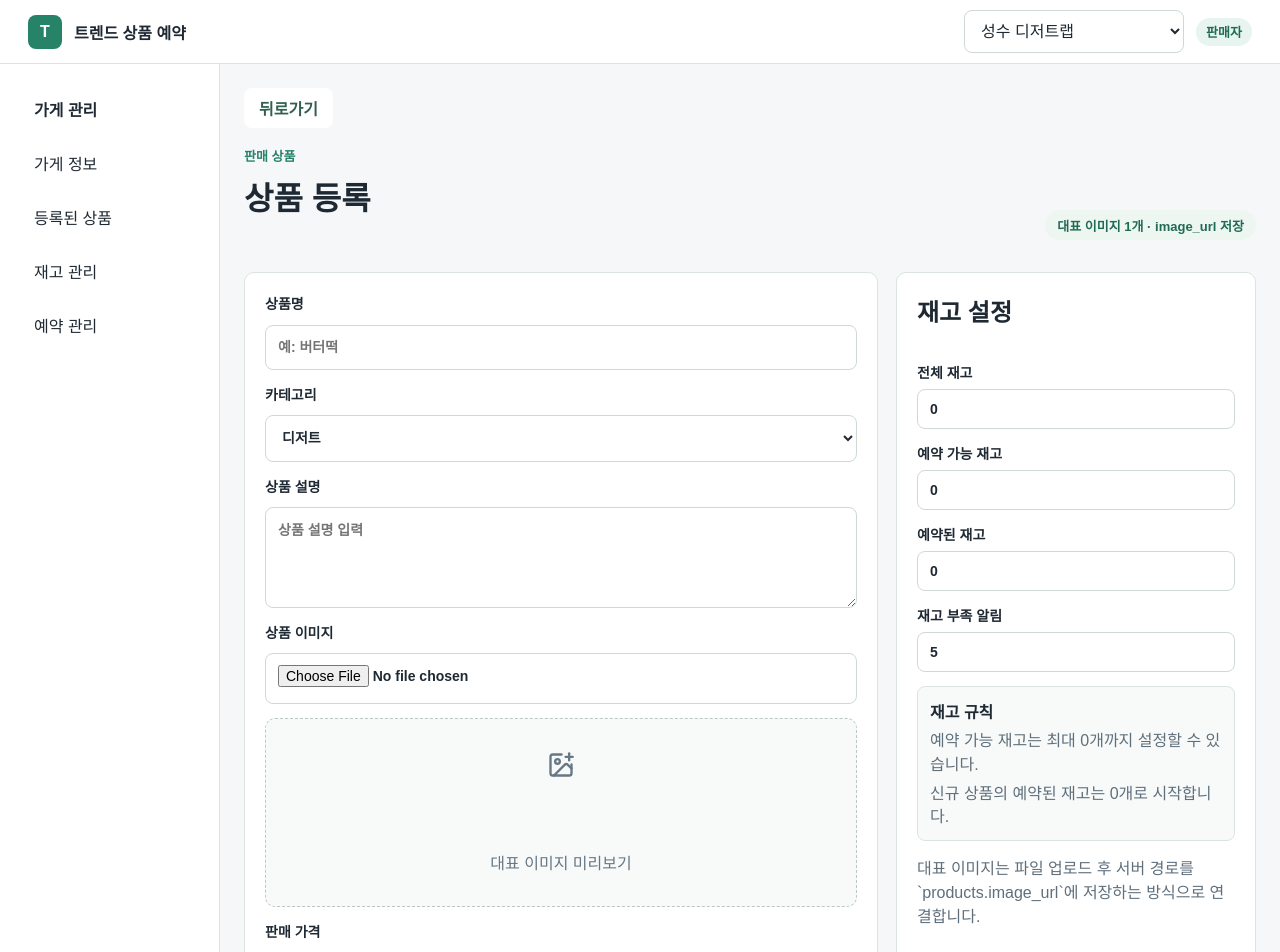
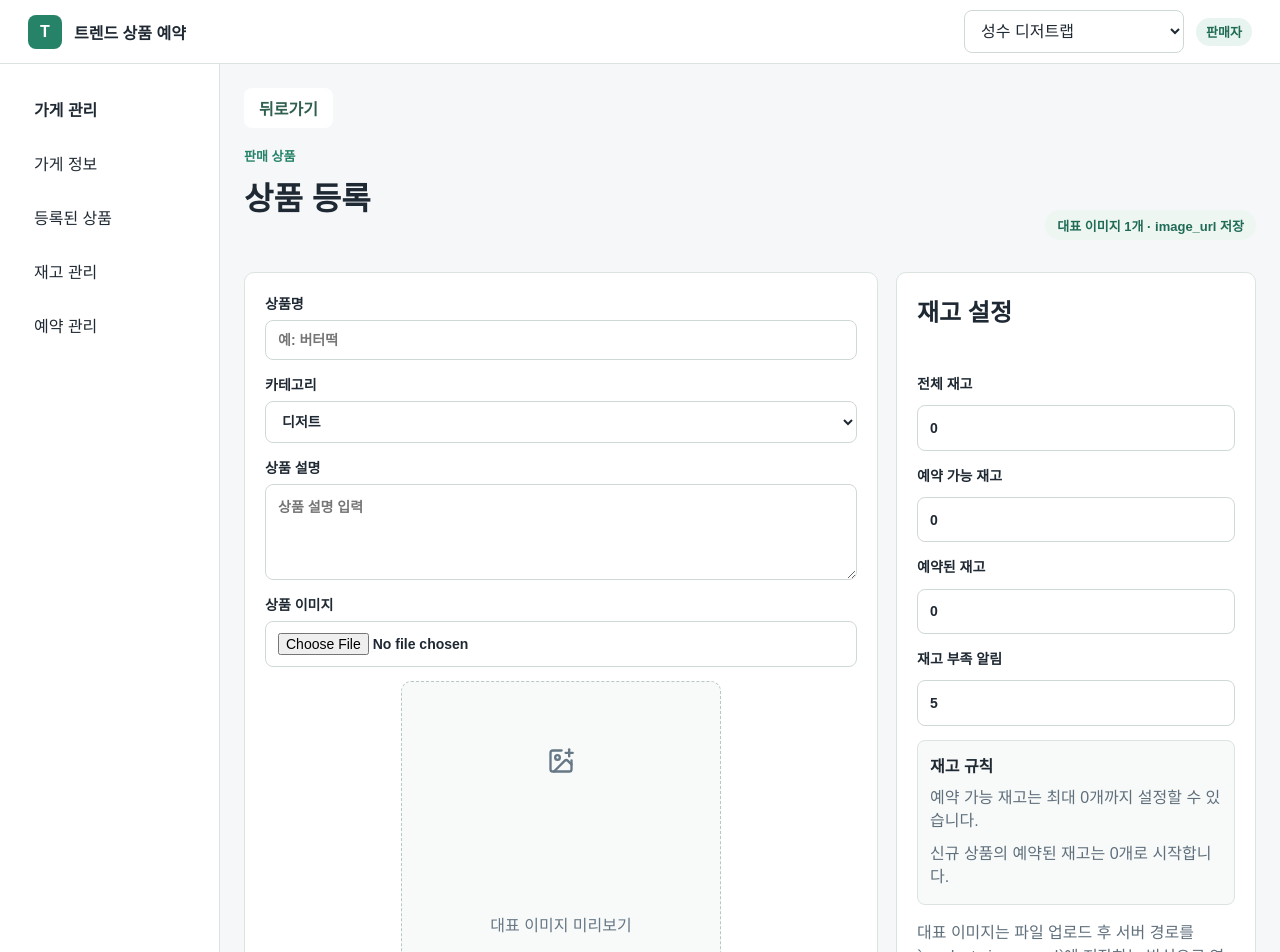
Before and after one commit to Yongjun-Kim-717/trend-product-reservation, a React (Vite) app in the folder frontend/: page /seller/products/new in a window 1280 px wide. Shown: the top 952 px of the page. Built offline with nearby package versions, Linux system fonts and the light colour scheme.

Commit message:
style: make product image preview square

```diff
--- a/frontend/src/styles.css
+++ b/frontend/src/styles.css
@@ -1119,3 +1119,16 @@
   text-align: right;
   word-break: break-all;
 }
+
+.form-card .image-preview {
+  width: min(100%, 320px);
+  aspect-ratio: 1 / 1;
+  min-height: 0;
+  justify-self: center;
+}
+
+.form-card .image-preview img {
+  width: 100%;
+  height: 100%;
+  object-fit: cover;
+}
```
